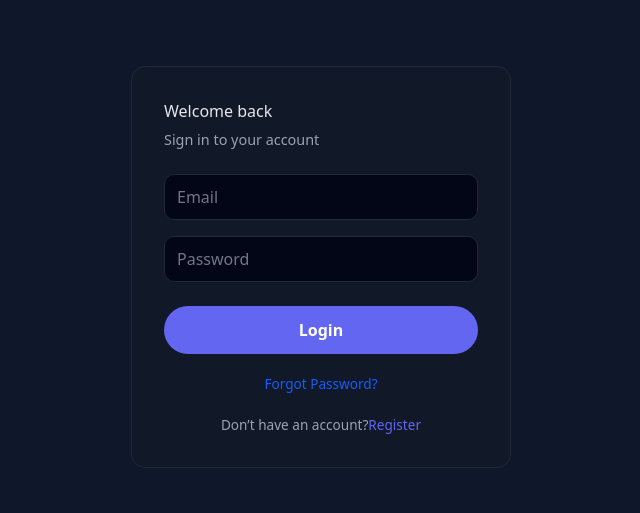
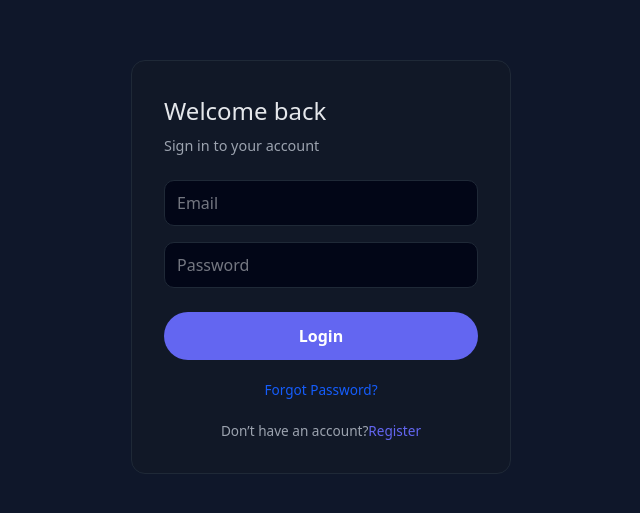
Before and after one commit to donald-hub/notes-app-frontend, a React (Vite) app: page /login in a window 1280 px wide. Shown: the part 133-646 px from the top of the page, without its empty margins (319-959 px from the left). Built offline with nearby package versions, Linux system fonts and the light colour scheme; the HTML template or start-up script is replaced by a standard one.

Commit message:
styling Login

```diff
--- a/src/pages/Login.module.css
+++ b/src/pages/Login.module.css
@@ -14,7 +14,8 @@
     border-radius: var(--radius);
     padding: 32px;
 }
-.loginContainer h2 {
+.header {
+  font-size: 1.5rem;
   color: var(--text);
   margin-bottom: 6px;
 }
```
